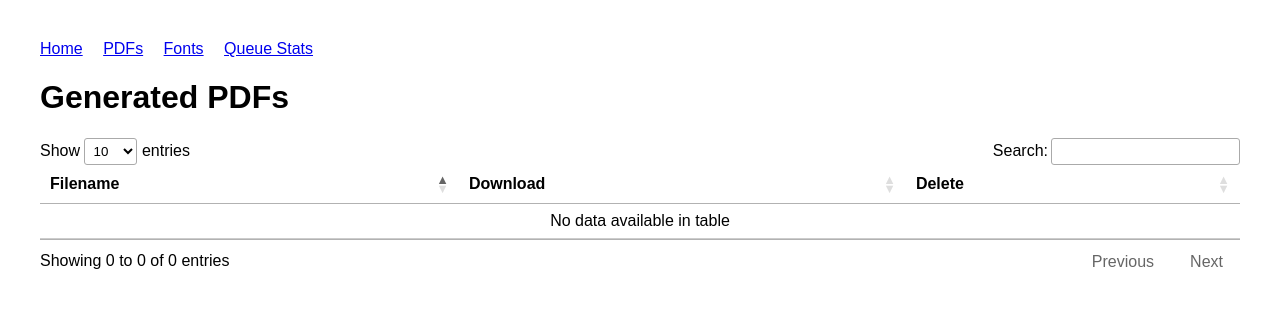
After one commit to tixuz/pdf_conversion_system, a FastAPI app: template pdf-printer/app/templates/pdfs.html in a window 1280 px wide. The commit adds this page. Shown: the top 311 px of the page. Run offline with FastAPI, Linux system fonts and the light colour scheme; the template is opened without the code that fills it, so the values that code supplies are empty; parts of the project's set-up code (start-up, migrations or seed data) failed here and were passed over; some libraries are stand-ins or nearby versions.

Commit message:
1.0.0: Changed Pages

```diff
--- a/pdf-printer/app/main.py
+++ b/pdf-printer/app/main.py
@@ -13,6 +13,7 @@ import subprocess
 import os
 import uuid
 import logging
+from markdown import markdown
 
 RABBITMQ_HOST = os.getenv('RABBITMQ_HOST', 'rabbitmq')
 RABBITMQ_USER = os.getenv('RABBITMQ_USER', 'user')
@@ -31,6 +32,10 @@ logging.basicConfig(
     ]
 )
 logger = logging.getLogger(__name__)
+
+# Base paths
+BASE_DIR = os.path.abspath(os.path.join(os.path.dirname(__file__), "..", ".."))
+README_PATH = os.path.join(BASE_DIR, "README.md")
 
 # === Folder Setup ===
 TMP_DIR = "/app/shared"
@@ -56,21 +61,58 @@ def verify_credentials(credentials: HTTPBasicCredentials = Depends(security)):
             headers={"WWW-Authenticate": "Basic"},
         )
 
-# === Index Page ===
+# Load README and convert to HTML
+def get_readme_html():
+    if os.path.exists(README_PATH):
+        with open(README_PATH, "r") as f:
+            return markdown(f.read())
+    return "<p>README not found.</p>"
+
+# === Index Page (README) ===
 @app.get("/")
 def index(request: Request):
+    readme_html = get_readme_html()
+    return templates.TemplateResponse("index.html", {
+        "request": request,
+        "readme_html": readme_html
+    })
+
+# === PDFs Page ===
+@app.get("/pdfs")
+def list_pdfs(request: Request):
     files = os.listdir(TMP_DIR)
-    xlsx_files = sorted([f for f in files if f.endswith('.xlsx')])
     pdf_files = sorted([f for f in files if f.endswith('.pdf')])
+    return templates.TemplateResponse("pdfs.html", {
+        "request": request,
+        "pdf_files": pdf_files
+    })
 
+# === Fonts Page ===
+@app.get("/fonts")
+def list_fonts(request: Request):
     fonts_output = os.popen("fc-list : file family").readlines()
     fonts = sorted(set(line.strip() for line in fonts_output))
+    return templates.TemplateResponse("fonts.html", {
+        "request": request,
+        "fonts": fonts
+    })
 
-    return templates.TemplateResponse("index.html", {
+# === RabbitMQ Queue Stats ===
+@app.get("/queue-stats")
+def queue_stats(request: Request):
+    queue_len = None
+    try:
+        credentials = pika.PlainCredentials(RABBITMQ_USER, RABBITMQ_PASS)
+        connection = pika.BlockingConnection(pika.ConnectionParameters(host=RABBITMQ_HOST, credentials=credentials))
+        channel = connection.channel()
+        result = channel.queue_declare(queue='pdf_jobs', durable=True)
+        queue_len = result.method.message_count
+        connection.close()
+    except Exception as e:
+        logger.error(f"Failed to fetch queue stats: {e}")
+    return templates.TemplateResponse("queue.html", {
         "request": request,
-        "xlsx_files": xlsx_files,
-        "pdf_files": pdf_files,
-        "fonts": fonts
+        "queue_len": queue_len
     })
 
 # === Test Endpoint ===
@@ -94,7 +136,7 @@ async def upload_font(
 
     os.system("fc-cache -fv")
     logger.info(f"Installed font: {font_file.filename}")
-    return RedirectResponse(url="/", status_code=303)
+    return RedirectResponse(url="/fonts", status_code=303)
 
 # === Delete File ===
 @app.post("/delete-file")
@@ -108,7 +150,7 @@ async def delete_file(
         logger.info(f"Deleted file: {file_path}")
     else:
         logger.warning(f"Tried to delete non-existent file: {file_path}")
-    return RedirectResponse(url="/", status_code=303)
+    return RedirectResponse(url="/pdfs", status_code=303)
 
 # === Serve Files (PDF/XLSX) ===
 @app.get("/files/{filename}")
--- a/pdf-printer/app/requirements.txt
+++ b/pdf-printer/app/requirements.txt
@@ -6,3 +6,4 @@ python-multipart
 jinja2
 pika
 requests
+markdown
--- /dev/null
+++ b/pdf-printer/app/templates/base.html
@@ -0,0 +1,25 @@
+<!DOCTYPE html>
+<html>
+<head>
+    <title>PDF Printer Dashboard</title>
+    <style>
+        body { font-family: sans-serif; padding: 2em; }
+        nav a { margin-right: 1em; }
+        table { width: 100%; border-collapse: collapse; margin-bottom: 2em; }
+        td, th { padding: 0.5em; border-bottom: 1px solid #ccc; }
+        h2 { margin-top: 2em; }
+    </style>
+    <link rel="stylesheet" href="https://cdn.datatables.net/1.13.6/css/jquery.dataTables.min.css">
+    <script src="https://code.jquery.com/jquery-3.7.0.min.js"></script>
+    <script src="https://cdn.datatables.net/1.13.6/js/jquery.dataTables.min.js"></script>
+</head>
+<body>
+<nav>
+    <a href="/">Home</a>
+    <a href="/pdfs">PDFs</a>
+    <a href="/fonts">Fonts</a>
+    <a href="/queue-stats">Queue Stats</a>
+</nav>
+{% block content %}{% endblock %}
+</body>
+</html>
--- /dev/null
+++ b/pdf-printer/app/templates/pdfs.html
@@ -0,0 +1,32 @@
+{% extends "base.html" %}
+{% block content %}
+<h1>Generated PDFs</h1>
+<table id="files-table">
+    <thead>
+        <tr>
+            <th>Filename</th>
+            <th>Download</th>
+            <th>Delete</th>
+        </tr>
+    </thead>
+    <tbody>
+    {% for f in pdf_files %}
+    <tr>
+        <td>{{ f }}</td>
+        <td><a href="/files/{{ f }}" target="_blank">Download</a></td>
+        <td>
+            <form action="/delete-file" method="post" style="display:inline;">
+                <input type="hidden" name="filename" value="{{ f }}">
+                <button type="submit">🗑️</button>
+            </form>
+        </td>
+    </tr>
+    {% endfor %}
+    </tbody>
+</table>
+<script>
+$(document).ready(function(){
+    $('#files-table').DataTable({pageLength:10});
+});
+</script>
+{% endblock %}
```
Also changed, not shown: pdf-printer/app/templates/fonts.html (added, +24 -0 lines), pdf-printer/app/templates/index.html (+5 -77 lines), pdf-printer/app/templates/queue.html (added, +9 -0 lines).
